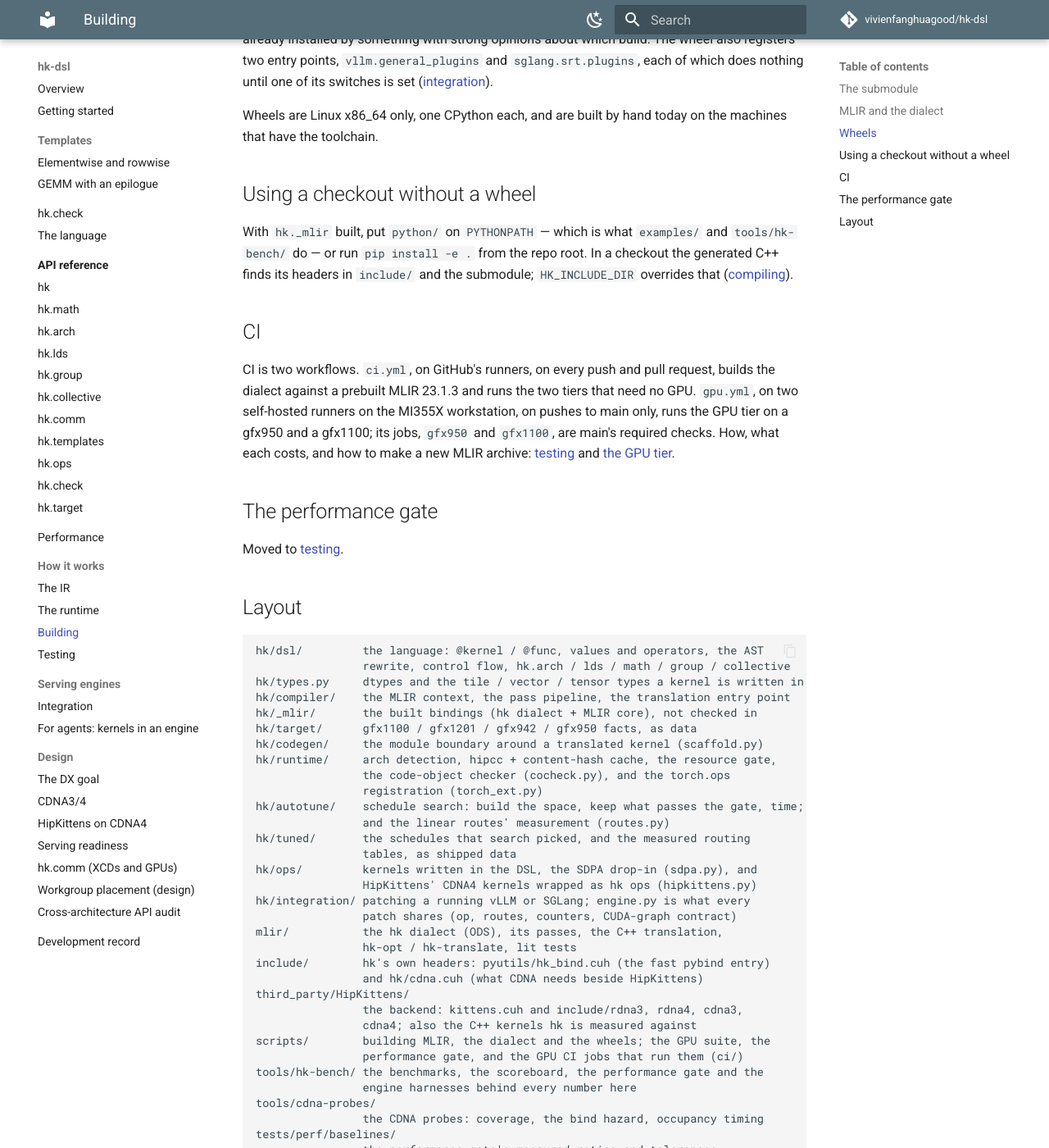
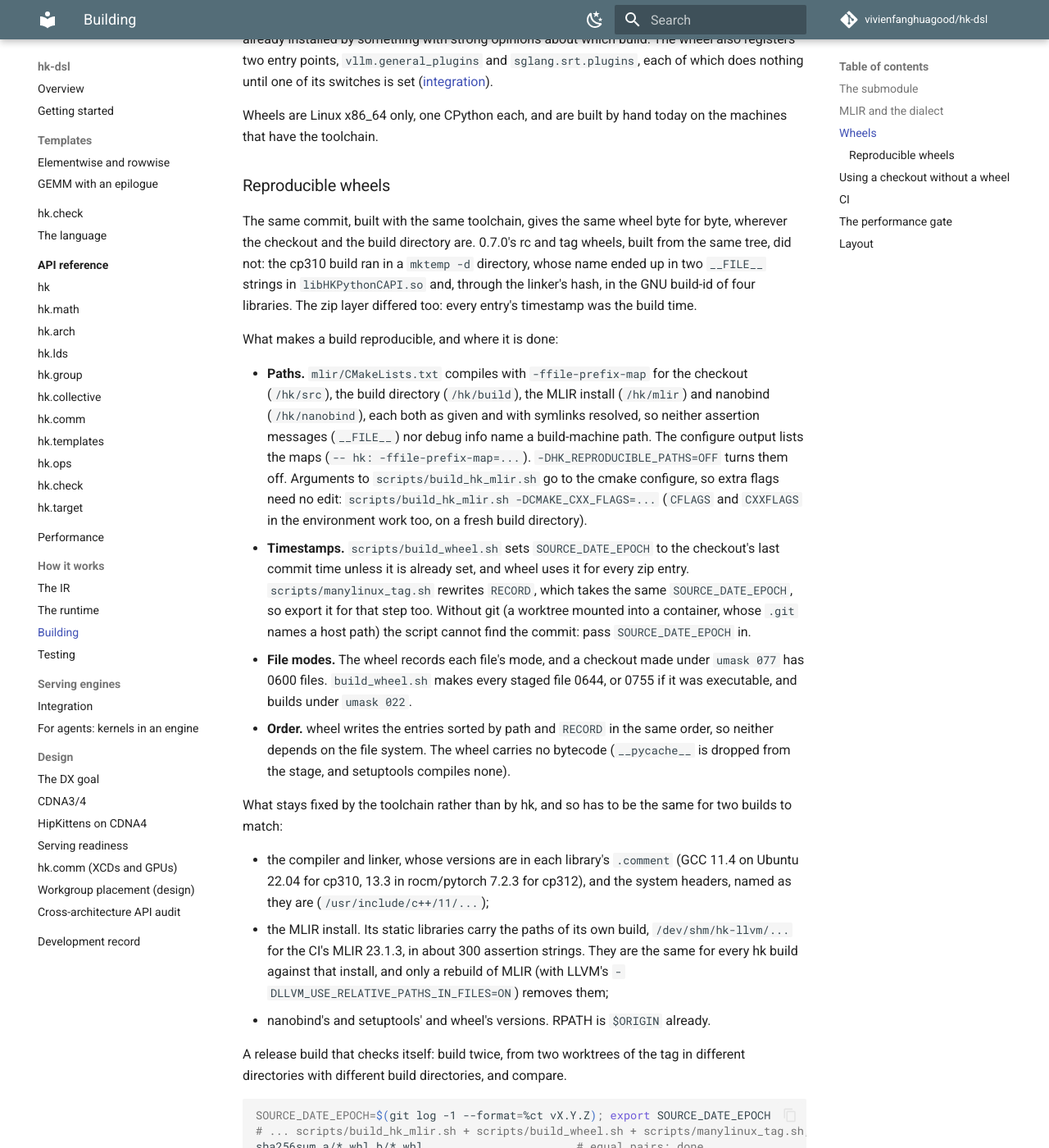
Before and after one commit to vivienfanghuagood/hk-dsl, an MkDocs documentation site: the page built from docs/building.md, in a window 1280 px wide and 1400 px high, scrolled down 3163 px. Shown: the whole window at 82% size. Built offline with MkDocs 1.6.1 and Material for MkDocs 9.7.7, drawn with Linux system fonts in a browser that asks for light colours; comment, search, counter and statistics services are not loaded; some of the changed text lies outside the part shown.

Commit message:
build: reproducible wheels -- no build paths in the binaries, fixed zip timestamps and modes
0.7.0's rc and tag wheels, built from the same tree, differed: the cp310
build ran in a mktemp -d directory whose name reached two __FILE__ strings in
libHKPythonCAPI.so and, through the linker's hash, four GNU build-ids; and
every zip entry carried the build time.

- mlir/CMakeLists.txt: -ffile-prefix-map for the checkout, the build dir, the
  MLIR install and nanobind (to /hk/src, /hk/build, /hk/mlir, /hk/nanobind),
  shortest first since GCC takes the last match; HK_REPRODUCIBLE_PATHS=OFF
  turns it off.
- scripts/build_hk_mlir.sh: its arguments go to the cmake configure (a hook
  for extra flags).
- scripts/build_wheel.sh: SOURCE_DATE_EPOCH defaults to the last commit time;
  umask 022 and the staged files' modes normalised (a umask-077 checkout gave
  0600 entries).
- docs/building.md: "Reproducible wheels" -- what is fixed where, what the
  toolchain still fixes (compiler, the MLIR install's own build paths), and
  how to verify a release build.

Co-Authored-By: Claude <noreply@anthropic.com>

````diff
--- a/docs/building.md
+++ b/docs/building.md
@@ -150,6 +150,73 @@ is set ([integration](integration.md#turning-them-on)).
 Wheels are Linux x86_64 only, one CPython each, and are built by hand today
 on the machines that have the toolchain.
 
+### Reproducible wheels
+
+The same commit, built with the same toolchain, gives the same wheel byte for
+byte, wherever the checkout and the build directory are. 0.7.0's rc and tag
+wheels, built from the same tree, did not: the cp310 build ran in a `mktemp -d`
+directory, whose name ended up in two `__FILE__` strings in
+`libHKPythonCAPI.so` and, through the linker's hash, in the GNU build-id of
+four libraries. The zip layer differed too: every entry's timestamp was the
+build time.
+
+What makes a build reproducible, and where it is done:
+
+* **Paths.** `mlir/CMakeLists.txt` compiles with `-ffile-prefix-map` for the
+  checkout (`/hk/src`), the build directory (`/hk/build`), the MLIR install
+  (`/hk/mlir`) and nanobind (`/hk/nanobind`), each both as given and with
+  symlinks resolved, so neither assertion messages (`__FILE__`) nor debug info
+  name a build-machine path. The configure output lists the maps (`-- hk:
+  -ffile-prefix-map=...`). `-DHK_REPRODUCIBLE_PATHS=OFF` turns them off.
+  Arguments to `scripts/build_hk_mlir.sh` go to the cmake configure, so extra
+  flags need no edit: `scripts/build_hk_mlir.sh -DCMAKE_CXX_FLAGS=...`
+  (`CFLAGS` and `CXXFLAGS` in the environment work too, on a fresh build
+  directory).
+* **Timestamps.** `scripts/build_wheel.sh` sets `SOURCE_DATE_EPOCH` to the
+  checkout's last commit time unless it is already set, and wheel uses it for
+  every zip entry. `scripts/manylinux_tag.sh` rewrites `RECORD`, which takes
+  the same `SOURCE_DATE_EPOCH`, so export it for that step too. Without git
+  (a worktree mounted into a container, whose `.git` names a host path) the
+  script cannot find the commit: pass `SOURCE_DATE_EPOCH` in.
+* **File modes.** The wheel records each file's mode, and a checkout made under
+  `umask 077` has 0600 files. `build_wheel.sh` makes every staged file 0644, or
+  0755 if it was executable, and builds under `umask 022`.
+* **Order.** wheel writes the entries sorted by path and `RECORD` in the same
+  order, so neither depends on the file system. The wheel carries no bytecode
+  (`__pycache__` is dropped from the stage, and setuptools compiles none).
+
+What stays fixed by the toolchain rather than by hk, and so has to be the same
+for two builds to match:
+
+* the compiler and linker, whose versions are in each library's `.comment`
+  (GCC 11.4 on Ubuntu 22.04 for cp310, 13.3 in rocm/pytorch 7.2.3 for cp312),
+  and the system headers, named as they are (`/usr/include/c++/11/...`);
+* the MLIR install. Its static libraries carry the paths of its own build,
+  `/dev/shm/hk-llvm/...` for the CI's MLIR 23.1.3, in about 300 assertion
+  strings. They are the same for every hk build against that install, and only
+  a rebuild of MLIR (with LLVM's `-DLLVM_USE_RELATIVE_PATHS_IN_FILES=ON`)
+  removes them;
+* nanobind's and setuptools' and wheel's versions. RPATH is `$ORIGIN` already.
+
+A release build that checks itself: build twice, from two worktrees of the tag
+in different directories with different build directories, and compare.
+
+```bash
+SOURCE_DATE_EPOCH=$(git log -1 --format=%ct vX.Y.Z); export SOURCE_DATE_EPOCH
+# ... scripts/build_hk_mlir.sh + scripts/build_wheel.sh + scripts/manylinux_tag.sh, twice ...
+sha256sum a/*.whl b/*.whl                       # equal pairs: done
+python3 -c 'import sys, zipfile; a, b = (zipfile.ZipFile(p) for p in sys.argv[1:]); \
+  print([n for n in a.namelist() if a.read(n) != b.read(n)])' a/X.whl b/X.whl
+```
+
+If the sha256s differ, the second line names the files that do. For a `.so`,
+`readelf -n` shows whether the build-id differs and `strings -a | grep /`
+finds a path that leaked; for the zip layer, compare `ZipInfo.date_time` and
+`external_attr`. The maintainers' release script (`release-build.sh`, not in
+this repository) does all of this, builds cp310 on the host and cp312 in
+rocm/pytorch 7.2.3, and writes `SHA256SUMS`; a rebuild of the same tag checks
+against it with `sha256sum -c SHA256SUMS`.
+
 ## Using a checkout without a wheel
 
 With `hk._mlir` built, put `python/` on `PYTHONPATH` — which is what
````
Also changed, not shown: 3 other files.
